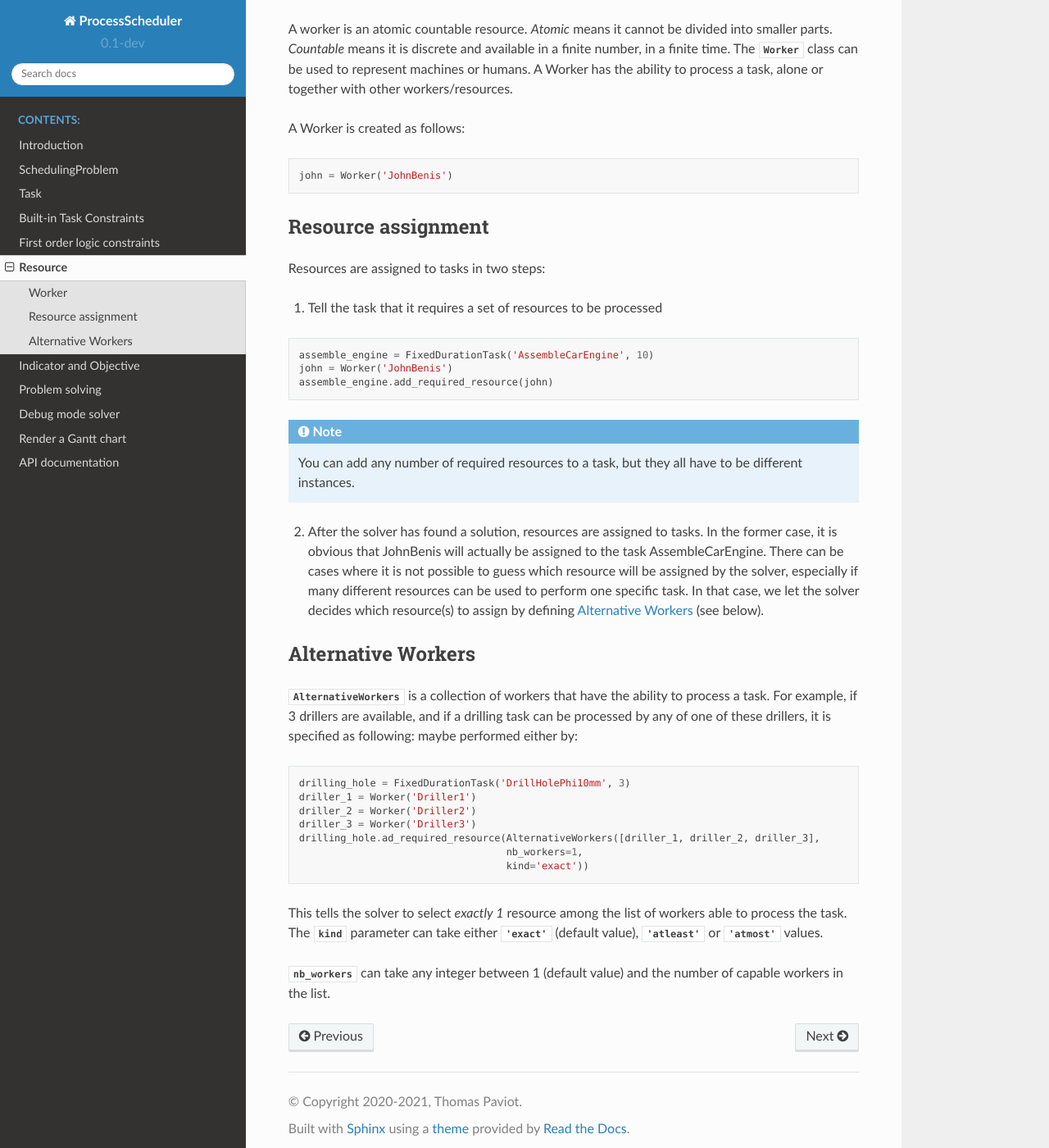
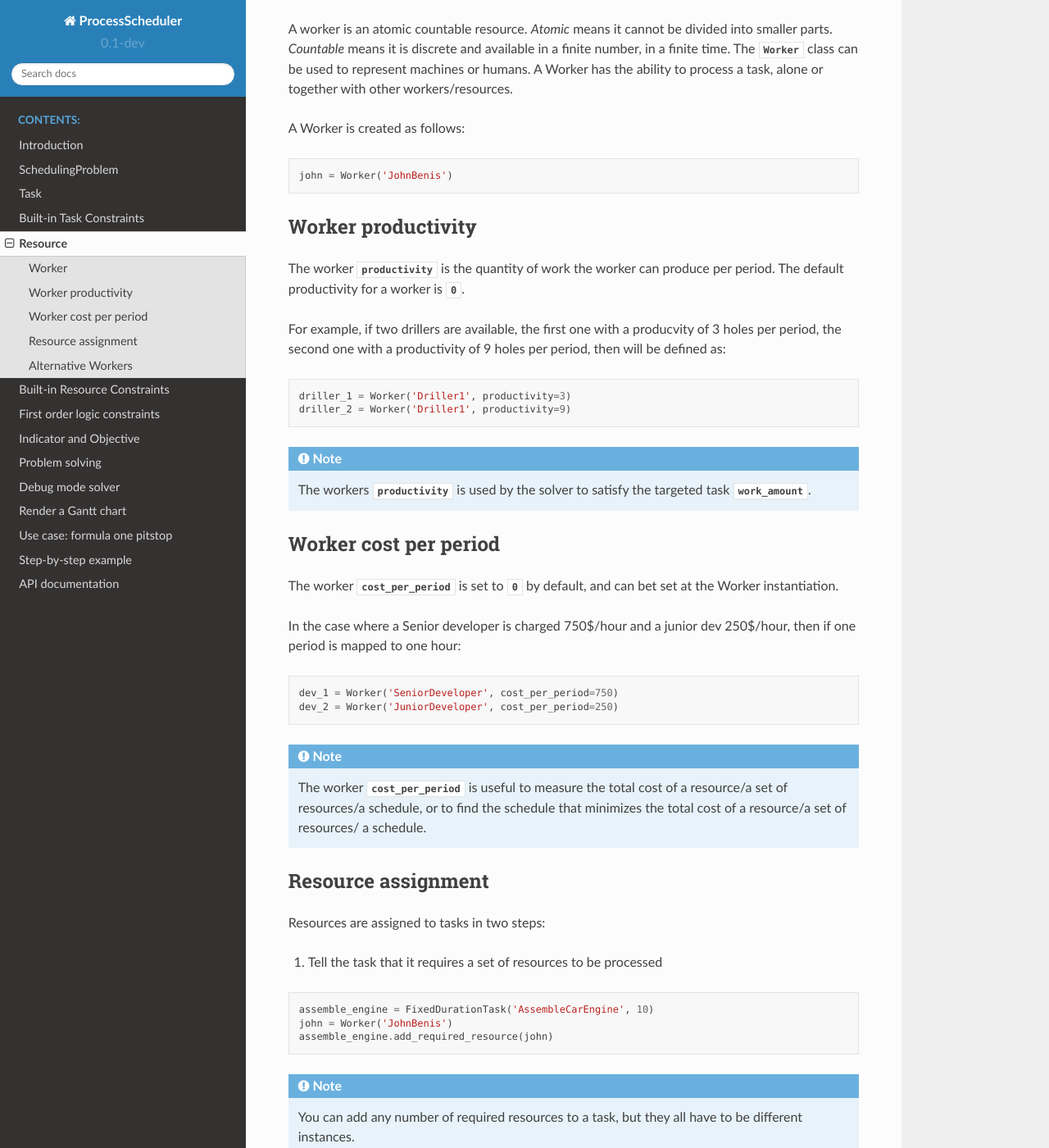
Before and after one commit to tpaviot/ProcessScheduler, a Sphinx documentation site: the page built from doc/resource.rst, in a window 1280 px wide and 1400 px high, scrolled down 408 px. Shown: the whole window at 82% size. Built offline with Sphinx 7.4.7 and the Read the Docs theme 2.0.0, drawn with Linux system fonts in a browser that asks for light colours; pages that are not in the unit, such as notebooks, are missing from menus; some of the changed text lies outside the part shown.

Commit message:
Update documentation

```diff
--- a/doc/introduction.rst
+++ b/doc/introduction.rst
@@ -1,9 +1,7 @@
 Introduction
 ============
 
-ProcessScheduler is a 100% pure python library to compute resource-constrained task schedules. It is distributed under the terms of the `GNU General Public License v3 <https://www.gnu.org/licenses/gpl-3.0.txt>`_ or later.
-
-It is mostly intended to be used in an industrial context (manufacturing, building industry) but can be used for any related scheduling problem. It targets complex problems for which an obvious solution can not be found.
+ProcessScheduler is intended to be used in an industrial context (manufacturing, building industry, healthcare), and can be used for any related scheduling problem. It targets complex problems for which an obvious solution can not be found.
 
 Features
 --------
--- a/doc/objectives.rst
+++ b/doc/objectives.rst
@@ -19,6 +19,9 @@
 
 	You can add any number of Indicators. The mathematical expression must be expressed in a polynomial formalism, i.e. you can't use advanced mathematical functions such as :func:`sqrt`, :func:`sin` or whatever.
 
+Builtin objectives
+------------------
+
 Objective
 ---------
 
@@ -26,4 +29,4 @@
 
 - if the target value is known, then the objective can either be :class:`EqualObjective`, :class:`AtLeastObjective` or :class:`AtMostObjective`
 
-- it the target value is unknwon but you want to find a minimal or maximal value, the the objective can be a :class:`MaximizeObjective` or :class:`MinimizeObjective`. This turns the scheduling problem into an optimization problem: the solver finds the best possible solution among many.
+- it the target value is unknown but you want to find a minimal or maximal value, the the objective can be a :class:`MaximizeObjective` or :class:`MinimizeObjective`. This turns the scheduling problem into an optimization problem: the solver finds the best possible solution among many.
--- a/doc/resource.rst
+++ b/doc/resource.rst
@@ -18,6 +18,35 @@
 
     john = Worker('JohnBenis')
 
+Worker productivity
+-------------------
+The worker :attr:`productivity` is the quantity of work the worker can produce per period. The default productivity for a worker is :const:`0`.
+
+For example, if two drillers are available, the first one with a producvity of 3 holes per period, the second one with a productivity of 9 holes per period, then will be defined as:
+
+.. code-block:: python
+
+    driller_1 = Worker('Driller1', productivity=3)
+    driller_2 = Worker('Driller1', productivity=9)
+
+.. note::
+
+  The workers :const:`productivity` is used by the solver to satisfy the targeted task :attr:`work_amount`.
+
+Worker cost per period
+----------------------
+The worker :attr:`cost_per_period` is set to :const:`0` by default, and can bet set at the Worker instantiation.
+
+In the case where a Senior developer is charged 750$/hour and a junior dev 250$/hour, then if one period is mapped to one hour:
+
+.. code-block:: python
+
+    dev_1 = Worker('SeniorDeveloper', cost_per_period=750)
+    dev_2 = Worker('JuniorDeveloper', cost_per_period=250)
+
+.. note::
+
+  The worker :attr:`cost_per_period` is useful to measure the total cost of a resource/a set of resources/a schedule, or to find the schedule that minimizes the total cost of a resource/a set of resources/ a schedule.
 
 Resource assignment
 -------------------
@@ -40,7 +69,7 @@
 
 Alternative Workers
 -------------------
-:class:`AlternativeWorkers` is a collection of workers that have the ability to process a task. For example, if 3 drillers are available, and if a drilling task can be processed by any of one of these drillers, it is specified as following:
+:class:`SelectWorkers` is a collection of workers that have the ability to process a task. For example, if 3 drillers are available, and if a drilling task can be processed by any of one of these drillers, it is specified as following:
 maybe performed either by:
 
 .. code-block:: python
@@ -49,7 +78,7 @@
     driller_1 = Worker('Driller1')
     driller_2 = Worker('Driller2')
     driller_3 = Worker('Driller3')
-    drilling_hole.ad_required_resource(AlternativeWorkers([driller_1, driller_2, driller_3],
+    drilling_hole.ad_required_resource(SelectWorkers([driller_1, driller_2, driller_3],
                                        nb_workers=1,
                                        kind='exact'))
 
```
Also changed, not shown: doc/api.rst (+14 -2 lines), doc/index.rst (+4 -3 lines), doc/resource_constraints.rst (added, +15 -0 lines), doc/task.rst (+13 -0 lines), doc/use-case-formula-one-change-tires.ipynb (added).
